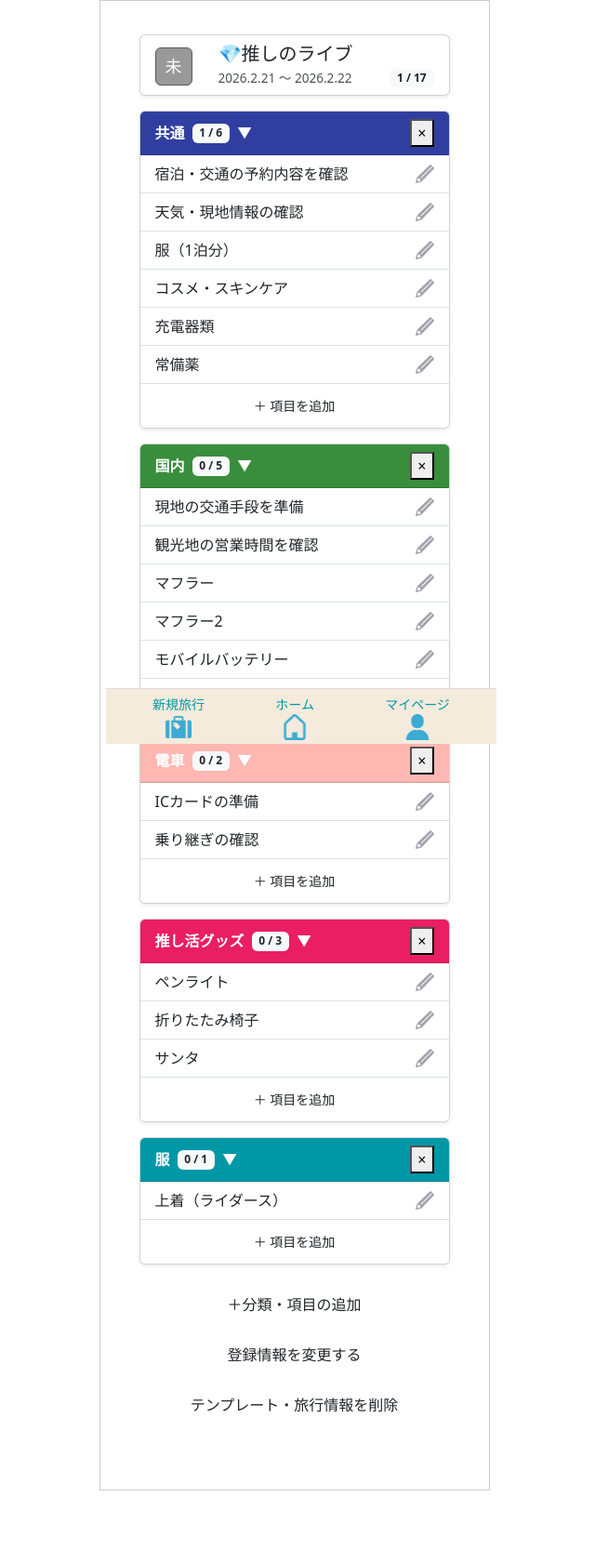
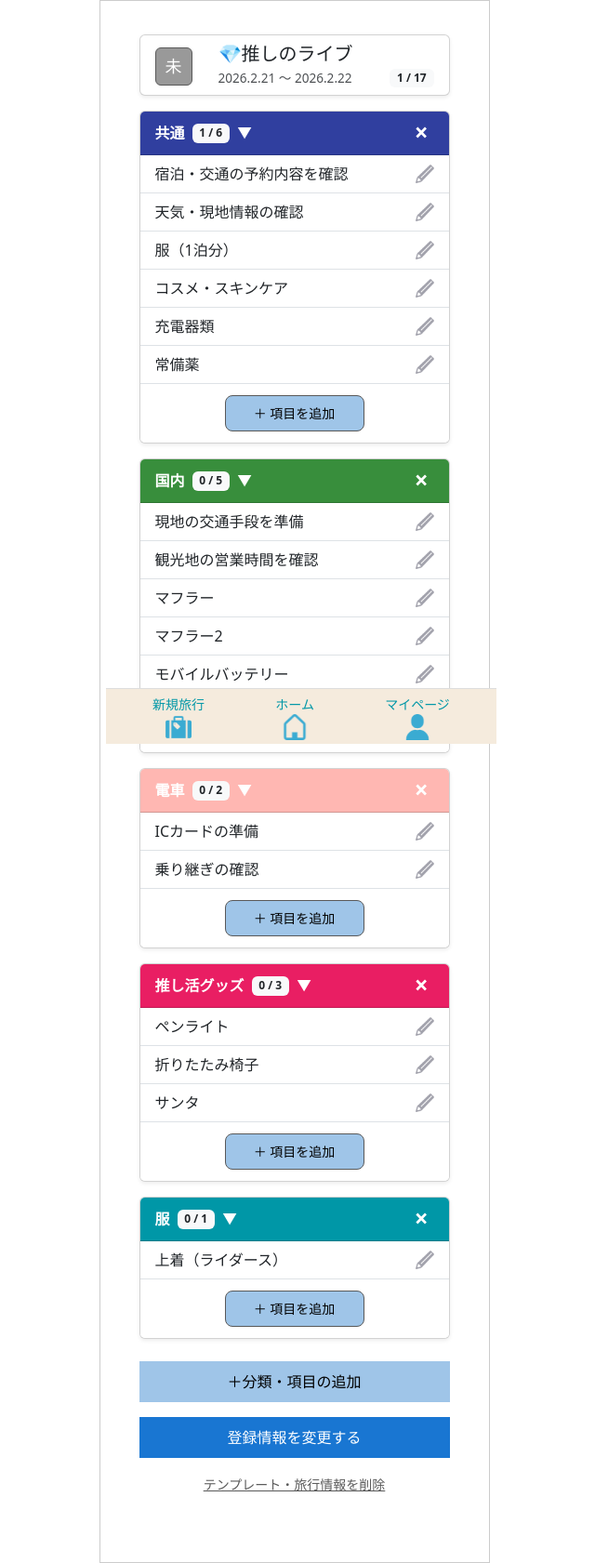
Before and after one commit to Ukahana/tabipre, a Django app: page /old_template/138/edit/ in a window 1280 px wide. Shown: the whole page at 93% size, without its empty margins (316-956 px from the left). Before the commit the page ends 1603 px from the top, so only its background shows below. Run offline with Django 5.2, Linux system fonts and the light colour scheme; a user stored in the database is signed in; data comes from the database, SQL or seed files in the repository; both versions use the stored data as it was after the commit.

Commit message:
分類名。項目追加OK

```diff
--- a/first_project/static/tabipre/css/parts/edit_item.css
+++ b/first_project/static/tabipre/css/parts/edit_item.css
@@ -11,9 +11,10 @@
     box-shadow: none !important;
     outline: none !important;
 }
+
 /* 項目編集モーダルの × ボタン */
 #editItemModal .clear-btn {
-    font-size: 25px;     /* ← ここが style の移植先 */
+    font-size: 25px;
     color: #999;
     background: none;
     border: none;
@@ -25,3 +26,20 @@
 #editItemModal .clear-btn:hover {
     color: #666;
 }
+
+/* 登録ボタン（スマホでも押しやすく） */
+.edit-submit-btn {
+    width: 100%;
+    padding: 12px 0;
+    font-size: 16px;
+    border-radius: 8px;
+}
+
+/* キャンセル（タップ領域を広げて押しやすく） */
+.back-link {
+    display: inline-block;
+    padding: 10px 0;
+    font-size: 15px;
+    color: #595959;
+    text-decoration: underline;
+}
--- a/first_project/static/tabipre/css/parts/template_manage.css
+++ b/first_project/static/tabipre/css/parts/template_manage.css
@@ -1,14 +1,22 @@
+/* 項目を追加ボタン（カテゴリ内） */
 .add-item-btn {
     background-color: #9fc5e8;
     border: 1px solid #595959;
     color: #000;
+    font-size: 14px;
+    width: 50%;
+    padding: 8px 0;
+    margin: 4px auto;
+    border-radius: 8px !important;
+    display: block;
 }
 
 .add-item-btn:hover {
     background-color: #8bb8d8ff;
     border-color: #8bb8d8ff;
 }
-/* ＋分類・項目の追加ボタン */
+
+/* ＋分類・項目の追加ボタン（画面下） */
 .custom-add-btn {
     background-color: #9fc5e8;
     color: #000;
@@ -17,53 +25,59 @@
     border-radius: 6px;
     border: none;
 }
+
 .custom-add-btn:hover {
-    background-color:  #8bb8d8ff;
+    background-color: #8bb8d8ff;
 }
 
 /* 登録情報を変更するボタン */
 .custom-edit-btn {
-    background-color: #1976d2;   /* 青 */
+    background-color: #1976d2;
     color: #fff;
     font-size: 16px;
     padding: 10px 0;
     border-radius: 6px;
     border: none;
 }
+
 .custom-edit-btn:hover {
+    background-color: #1565c0;
     color: #fff;
-    background-color: #1565c0;
 }
 
-/* 新しい追加モーダルーダル */
+/* お気に入りスター */
 .favorite-label {
     font-size: 13px;
     padding-bottom: 2px;
 }
+
 .favorite-star {
     width: 30px;
     height: 30px;
     cursor: pointer;
-    margin-top: 0;
 }
-/* 項目の編集 */
+
+/* 編集モーダル */
 .modal-title {
     font-weight: normal;
 }
 
 #editItemInput {
-  border: none;
-  border-bottom: 2px solid #0097a7 !important;
-  border-radius: 0 !important;
-  box-shadow: none;
+    border: none;
+    border-bottom: 2px solid #0097a7 !important;
+    border-radius: 0 !important;
+    box-shadow: none;
 }
-/* 分類・項目の追加モーダル */
+#addItemModal .modal-footer {
+  border-top: none !important;
+}
 /* お気に入りから追加ボタン */
 .favorite-add-btn {
     background-color: #ffe599ff;
     border-color: #ffe599ff;
     color: #000;
 }
+
 .favorite-add-btn:hover {
     background-color: #f7d878;
     border-color: #f7d878;
@@ -82,33 +96,33 @@
     border: 3px solid #333;
 }
 
-.eddit_item_modal .delete-label {
-  white-space: nowrap;
-  display: inline-block;
-  min-width: 40px;
-  text-align: center;
-}
-/* 項目削除ボタン（×） */
+/* 項目削除（×） */
 .delete-x {
     background: none;
     border: none;
-    padding: 0;
-    margin: 0;
-    font-size: 24px;   /* ← 好きな大きさに調整 */
-    color: #555;    /* ← 赤系の色 */
+    font-size: 24px;
+    color: #555;
     cursor: pointer;
     line-height: 1;
 }
 
-/* 分類削除ボタン（×） */
+/* 分類削除（×） */
 .delete-category-btn {
     background: none;
     border: none;
     color: white;
     font-size: 26px;
     font-weight: bold;
-    padding: 0;
-    margin: 0;
     cursor: pointer;
     line-height: 1;
 }
+
+/* テンプレート削除（リンク風） */
+.delete-template-btn {
+    background: none;
+    border: none;
+    color: #595959;
+    text-decoration: underline;
+    font-size: 14px;
+    cursor: pointer;
+}
--- a/first_project/templates/home/home.html
+++ b/first_project/templates/home/home.html
@@ -10,7 +10,7 @@
 <div class="container mt-3">
 
     <!-- 🔍 キーワード検索フォーム -->
-    <form method="GET" id="searchForm" class="d-flex mb-3 position-relative">
+    <form method="GET" id="searchForm" class="d-flex mt-2 mb-3 position-relative">
         <!-- クリアボタン -->
         <span id="clearBtn" class="clear-btn">&times;</span>
         <input type="text" name="keyword" id="keywordInput"
--- a/first_project/templates/old_travel/add_category_item.html
+++ b/first_project/templates/old_travel/add_category_item.html
@@ -57,7 +57,7 @@
 
         <!-- ⭐ お気に入りから追加 -->
         <button type="button"
-                class="btn favorite-add-btn w-100 mb-3"
+                class="btn favorite-add-btn w-100 mt-3 mb-3"
                 data-bs-toggle="modal"
                 data-bs-target="#favoriteModal">
             お気に入りから追加
@@ -94,8 +94,7 @@
 
         <button type="button"
                 id="validateBeforeModal"
-                class="btn app-submit mt-4 w-100"
-                onclick="submitCategoryForm('first')">
+                class="btn app-submit mt-4 w-100">
             登録
         </button>
 
--- a/first_project/templates/old_travel/modal/add_continue_modal.html
+++ b/first_project/templates/old_travel/modal/add_continue_modal.html
@@ -1,4 +1,8 @@
-<div class="modal fade" id="continueModal" tabindex="-1">
+<div class="modal fade"
+     id="continueModal"
+     tabindex="-1"
+     data-edit-url="{% url 'app:old_template_edit' template.id %}">
+
   <div class="modal-dialog">
     <div class="modal-content">
 
--- a/first_project/templates/old_travel/modal/add_item_modal.html
+++ b/first_project/templates/old_travel/modal/add_item_modal.html
@@ -48,7 +48,7 @@
         <div class="modal-footer justify-content-center">
           <button type="button"
                   id="validateBeforeModal"
-                  class="btn app-submit mt-4 w-100">
+                  class="btn app-submit mt-0 w-90">
            登録
           </button>
         </div>
--- a/first_project/templates/old_travel/template_manage.html
+++ b/first_project/templates/old_travel/template_manage.html
@@ -3,8 +3,7 @@
 
 {% block extra_css %}
 {{ block.super }}
-<link rel="stylesheet" href="{% static 'tabipre/css/template_manage.css' %}">
-<link rel="stylesheet" href="{% static 'tabipre/css/parts/edit_item.css' %}">
+<link rel="stylesheet" href="{% static 'tabipre/css/parts/template_manage.css' %}">
 {% endblock %}
 
 {% block content %}
@@ -68,7 +67,7 @@
 
             <li class="list-group-item text-center">
                 <button
-                    class="btn btn-sm add-item-btn"
+                    class="btn btn add-item-btn"
                     data-bs-toggle="modal"
                     data-bs-target="#addItemModal"
                     data-category-id="{{ category.id }}">
@@ -102,7 +101,7 @@
         <!-- テンプレート・旅行情報の削除 -->
         <form method="post" action="{% url 'app:delete_template' current_template.id %}">
             {% csrf_token %}
-            <button type="submit" class="btn">
+            <button type="submit" class="delete-template-btn">
               テンプレート・旅行情報を削除
             </button>
         </form>
--- a/first_project/templates/parts/edit_item_modal.html
+++ b/first_project/templates/parts/edit_item_modal.html
@@ -37,7 +37,7 @@
                    class="form-control border-0 border-bottom me-3"
                    placeholder="項目を入力">
 
-            <div class="text-center">
+            <div class="text-center d-flex flex-column align-items-center">
               <div class="delete-label text-danger small mb-1">削除</div>
               <button type="submit"
                       name="delete"
@@ -52,7 +52,7 @@
         </div>
 
         <div class="modal-footer d-flex flex-column align-items-center border-0">
-          <button type="submit" class="btn btn-primary mb-2">登録</button>
+          <button type="submit" class="btn btn-primary mb-2 w-75 py-2">登録</button>
           <a href="#" class="back-link" data-bs-dismiss="modal">キャンセル</a>
         </div>
 
```
Also changed, not shown: first_project/app/views/old_travel/add.py (+6 -7 lines), first_project/static/tabipre/js/old_travel/add_category_item.js (+4 -9 lines), first_project/static/tabipre/js/old_travel/old_continue.js (+13 -11 lines), first_project/templates/new_travel/add_category_item.html (+43 -44 lines), first_project/db.sqlite3.
